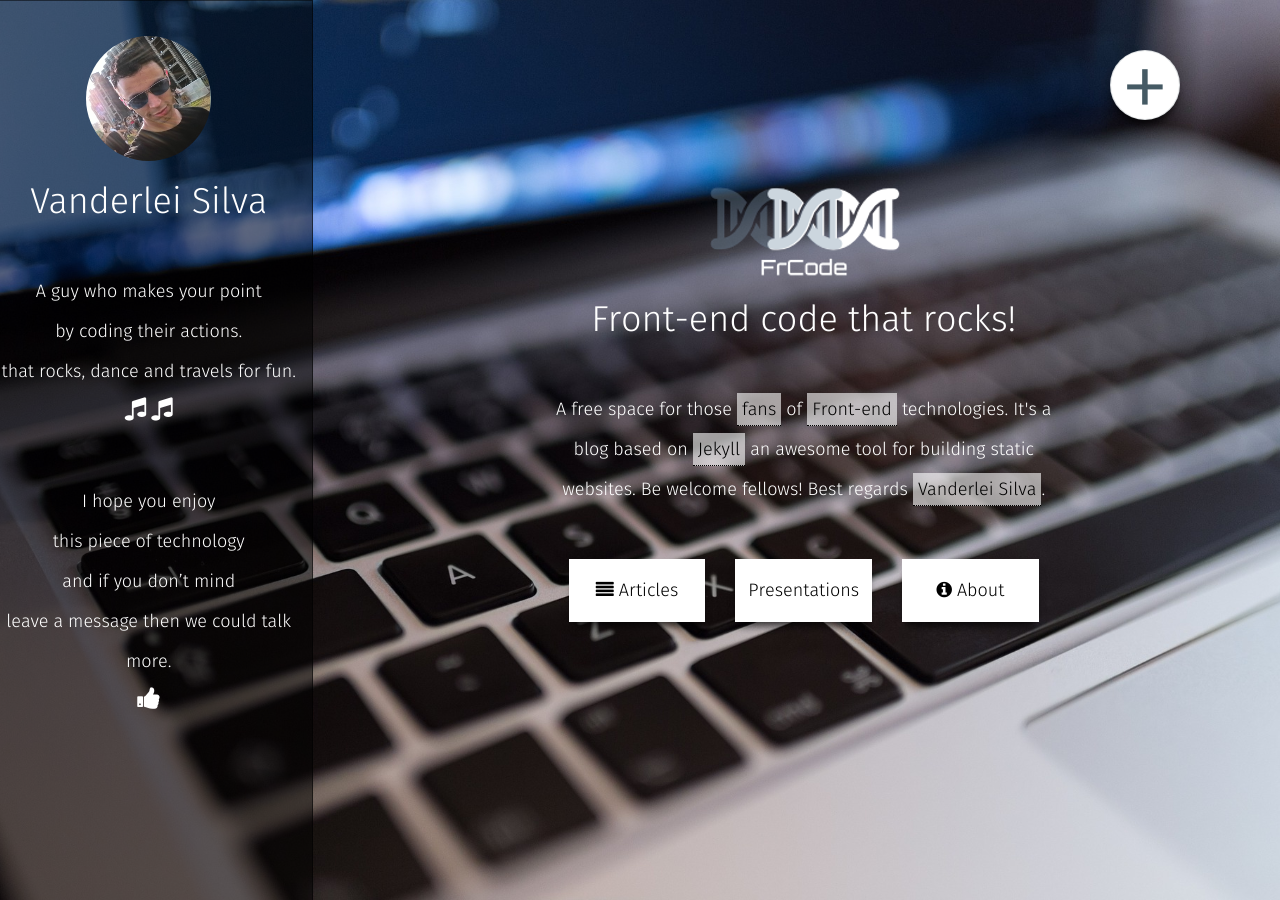
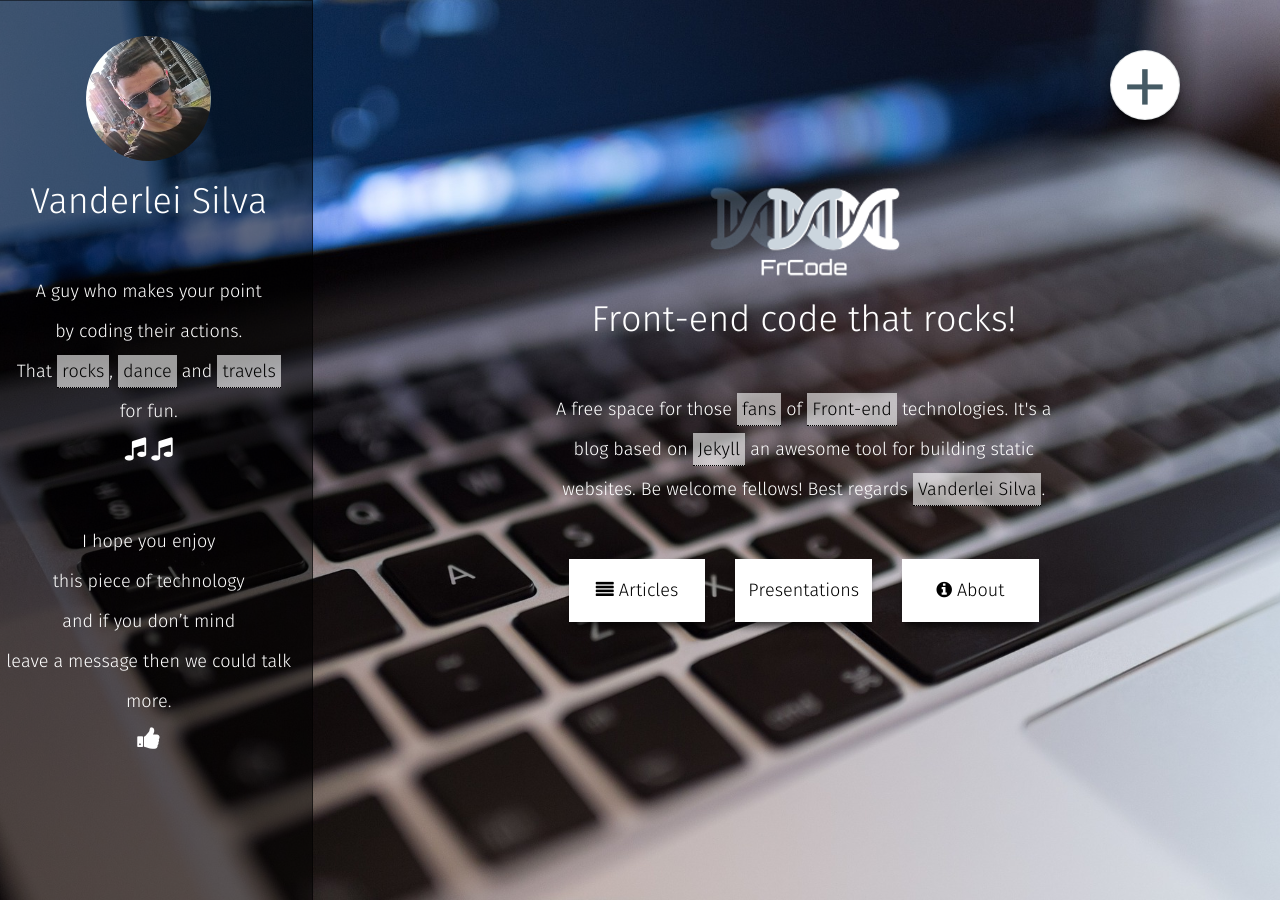
Before and after one commit to vanderleisilva/vanderleisilva.github.io, a Jekyll site: the page built from index.html, in a window 1280 px wide and 900 px high. Built offline with Jekyll 4.4.1, drawn with Linux system fonts in a browser that asks for light colours; comment, search, counter and statistics services are not loaded.

Commit message:
Add rock and travel links

```diff
--- a/_includes/perfil.html
+++ b/_includes/perfil.html
@@ -7,7 +7,9 @@
     <p>
       A guy who makes your point<br />
       by coding their actions. <br />
-      that rocks, dance and travels for fun. <br />
+      That <a href="https://youtu.be/TsXzNYAd6_4" data-toggle="lightbox" class="highlight">rocks</a>,
+      <a href="https://unsplash.it/1200/768.jpg?image=251" data-toggle="lightbox" class="highlight">dance</a> and
+      <a href="/images/travel-picture.jpg" data-toggle="lightbox" class="highlight">travels</a><br/> for fun. <br />
       <i class="fa fa-music"></i> <i class="fa fa-music"></i>
     </p>
     <p>
@@ -19,3 +21,5 @@
     </p>
   </div>
 </section>
+
+<!--http://ashleydw.github.io/lightbox/#videos-->
--- a/_layouts/base.html
+++ b/_layouts/base.html
@@ -19,6 +19,7 @@
 	<link rel="stylesheet" href="/css/font-awesome.min.css">
 	<link rel="stylesheet" href="/css/tpl_style.css">
 	<link rel="stylesheet" href="/css/hover-effect.css">
+	<link rel="stylesheet" href="https://cdnjs.cloudflare.com/ajax/libs/ekko-lightbox/5.1.1/ekko-lightbox.css" />
 	<!-- RSS feed -->
 	<link rel="alternate" type="application/rss+xml" href="/blog/atom.xml" title="{{ site.name }} - RSS" />
 	<!-- Favicon and touch icons -->
@@ -58,6 +59,7 @@
 	<script src="/js/bootstrap.min.js"></script>
 	<script src="/js/jquery.parallax.js"></script>
 	<script src="/js/validator.min.js"></script>
+	<script src="https://cdnjs.cloudflare.com/ajax/libs/ekko-lightbox/5.1.1/ekko-lightbox.js"></script>
 	<!-- template mo config script -->
 	<script src="/js/tpl_scripts.js"></script>
 </body>
--- a/js/tpl_scripts.js
+++ b/js/tpl_scripts.js
@@ -1,10 +1,9 @@
-/*
 
-App Landing Template
+$(document).on('click', '[data-toggle="lightbox"]', function(event) {
+    event.preventDefault();
+    $(this).ekkoLightbox();
+});
 
-http://www.tpl.com/tm-474-app-landing
-
-*/
 jQuery(document).ready(function(){
     // jQuery.tpl_is_chrome
     $.tpl_is_chrome = /chrom(e|ium)/.test(navigator.userAgent.toLowerCase());
```
Also changed, not shown: images/travel-picture.jpg (added).
